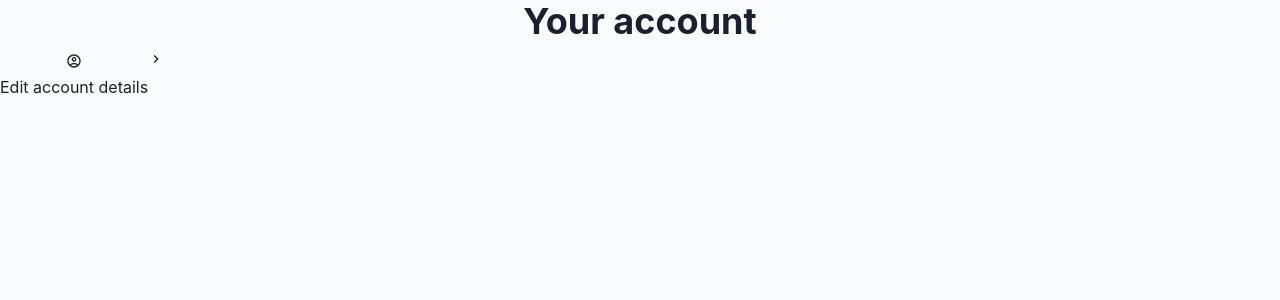
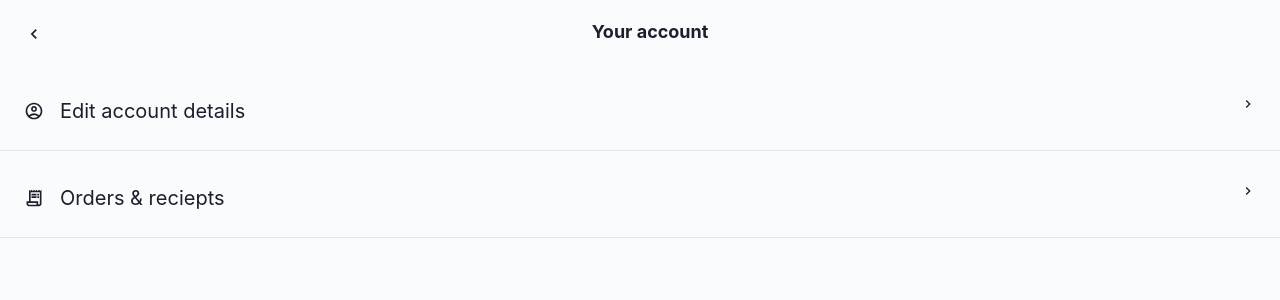
Before and after one commit to Abduliokhanio/peepeepoopoo, a React (Create React App) app: page /account in a window 1280 px wide. Shown: the top 300 px of the page. Built offline with nearby package versions, Linux system fonts and the light colour scheme; no server answers.

Commit message:
account page

```diff
--- a/src/pages/Account.jsx
+++ b/src/pages/Account.jsx
@@ -1,8 +1,9 @@
 import React, { useRef, useState } from 'react';
+import Navbar from '../components/Navbar';
 import { supabase } from '../services/supabaseClient';
 import { useNavigate, Link } from 'react-router-dom';
 import {
-  Heading, Image, useToast, Text, FormControl, Flex, Stack, InputLeftElement, InputGroup, Box, Input, InputRightElement, Button
+  Heading, HStack, useToast, Text, FormControl, Flex, Stack, InputLeftElement, InputGroup, Box, Input, InputRightElement, Button
 } from '@chakra-ui/react';
 import { Icon, ChevronRightIcon } from '@chakra-ui/icons';
 import { MdOutlineReceiptLong, MdOutlineAccountCircle } from 'react-icons/md';
@@ -17,12 +18,19 @@
 
   return (
     <Stack backgroundColor="#F9FBFC;" direction="column" minH="100vh" h="100%">
-      <Heading>Your account</Heading>
-      <Flex>
-        <Box>
-          <Icon as={MdOutlineAccountCircle} />
-          <Text>Edit account details</Text>
-        </Box>
+      <Navbar title="Your account" showBackButton={true} brandColor={localStorage.getItem('brandColor')} />
+      <Flex borderBottom='1px' borderColor='gray.200' px="6" py="6" justifyContent="space-between">
+        <HStack spacing="4">
+          <Icon fontSize="xl" as={MdOutlineAccountCircle} />
+          <Text fontSize="xl">Edit account details</Text>
+        </HStack>
+        <ChevronRightIcon />
+      </Flex>
+      <Flex borderBottom='1px' borderColor='gray.200' px="6" py="6" justifyContent="space-between">
+        <HStack spacing="4">
+          <Icon fontSize="xl" as={MdOutlineReceiptLong} />
+          <Text fontSize="xl">Orders & reciepts</Text>
+        </HStack>
         <ChevronRightIcon />
       </Flex>
     </Stack>
```
